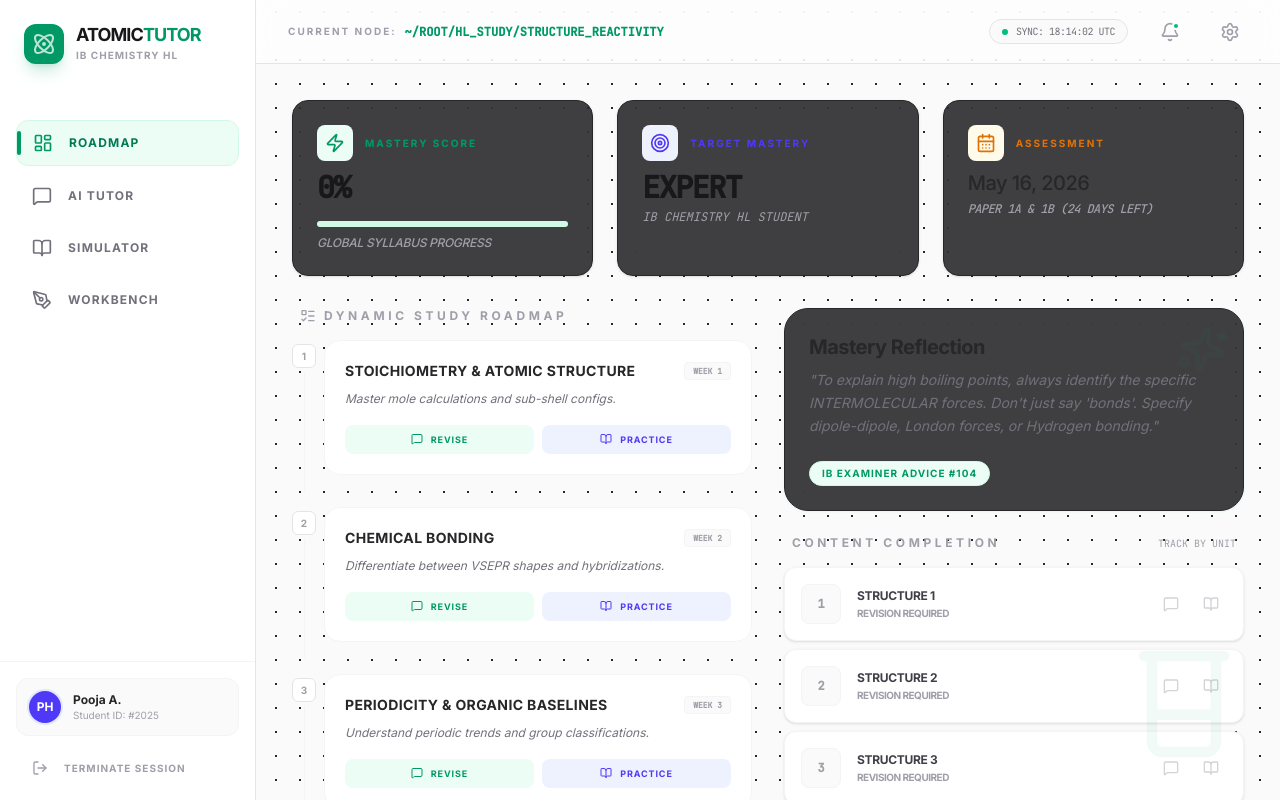
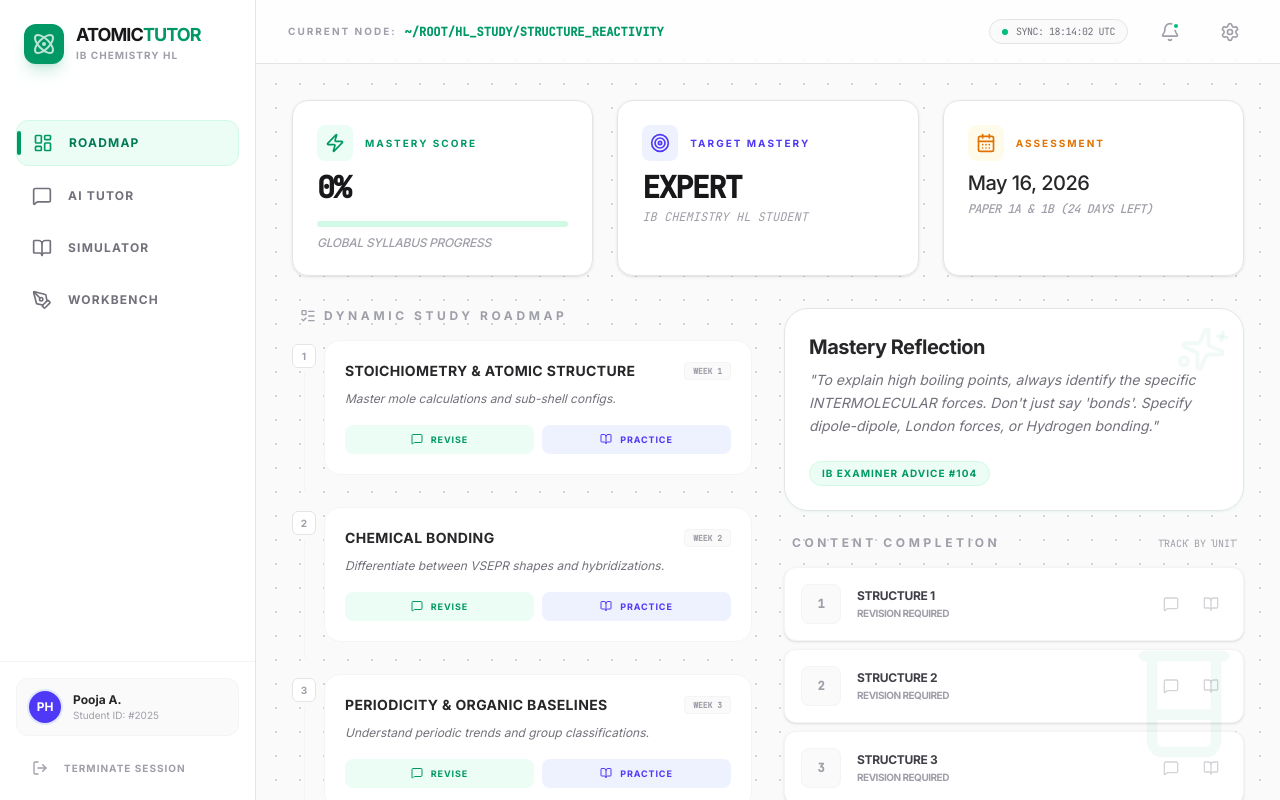
Before and after one commit to pooja7909/IBChemHL, a React (Vite) app: page / in a window 1280 px wide. Built offline with nearby package versions, Linux system fonts and the light colour scheme.

Commit message:
Update index.css

```diff
--- a/src/index.css
+++ b/src/index.css
@@ -7,12 +7,12 @@
 }
 
 :root {
-  --bg: #09090b;
-  --card-bg: #111114;
-  --accent: #22c55e; /* Reactive green */
-  --ink: #fafafa;
-  --muted: #71717a;
-  --border: #27272a;
+  --bg: #fafafa;
+  --card-bg: #ffffff;
+  --accent: #16a34a; /* Vibrant emerald */
+  --ink: #09090b;
+  --muted: #52525b;
+  --border: #e4e4e7;
 }
 
 body {
@@ -22,12 +22,12 @@ body {
 }
 
 .scientific-grid {
-  background-image: radial-gradient(var(--border) 1px, transparent 1px);
+  background-image: radial-gradient(#d1d5db 1px, transparent 1px);
   background-size: 24px 24px;
 }
 
 .alchemy-glass {
-  background: rgba(17, 17, 20, 0.8);
+  background: rgba(255, 255, 255, 0.98);
   backdrop-filter: blur(12px);
   border: 1px solid var(--border);
 }
@@ -40,9 +40,9 @@ body {
   background: var(--bg);
 }
 ::-webkit-scrollbar-thumb {
-  background: var(--border);
+  background: #cbd5e1;
   border-radius: 4px;
 }
 ::-webkit-scrollbar-thumb:hover {
-  background: var(--muted);
+  background: #94a3b8;
 }
```
